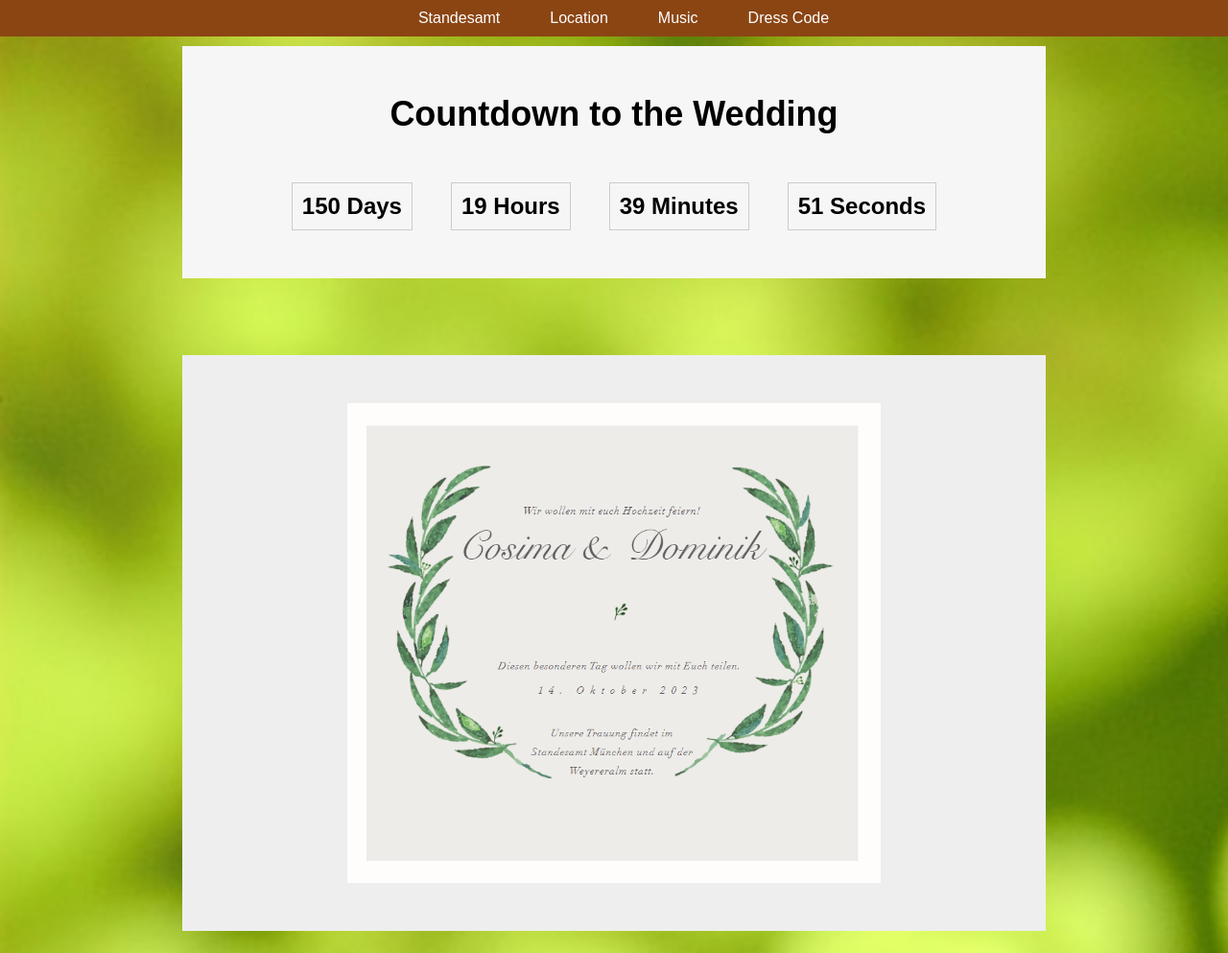
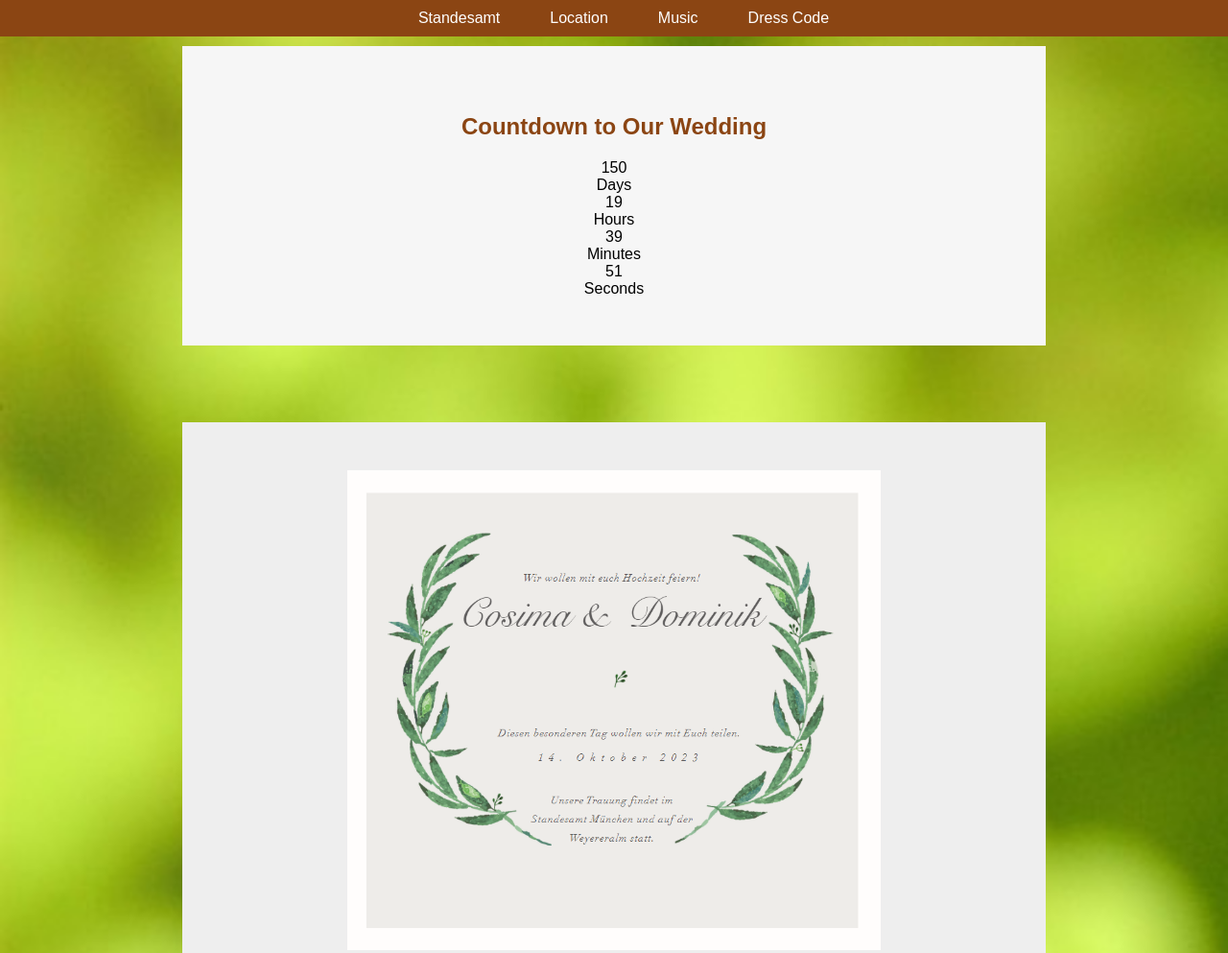
Before and after one commit to Dom-Dermann/wedweb, a plain HTML site: page index.html in a window 1280 px wide. Shown: the top 993 px of the page at 96% size. Drawn offline with Linux system fonts and the light colour scheme; some packages are replaced by stand-ins of ours.

Commit message:
Update index.html

```diff
--- a/index.html
+++ b/index.html
@@ -76,15 +76,31 @@
     </ul>
   </nav>
 
- <section id="countdown">
-  <div class="countdown-text">Countdown to the Wedding</div>
-  <div class="countdown-timer">
-    <div class="countdown-days"><span id="days"></span> Days</div>
-    <div class="countdown-hours"><span id="hours"></span> Hours</div>
-    <div class="countdown-minutes"><span id="minutes"></span> Minutes</div>
-    <div class="countdown-seconds"><span id="seconds"></span> Seconds</div>
-  </div>
-</section>
+
+
+
+      <section id="countdown">
+            <h2>Countdown to Our Wedding</h2>
+            <div id="countdown-timer">
+                  <div>
+                        <span id="days"></span>
+                        <div class="label">Days</div>
+                  </div>
+                  <div>
+                        <span id="hours"></span>
+                        <div class="label">Hours</div>
+                  </div>
+                  <div>
+                        <span id="minutes"></span>
+                        <div class="label">Minutes</div>
+                  </div>
+                  <div>
+                        <span id="seconds"></span>
+                        <div class="label">Seconds</div>
+                  </div>
+            </div>
+      </section>
+
 
 
   <section id="top-image">
```
